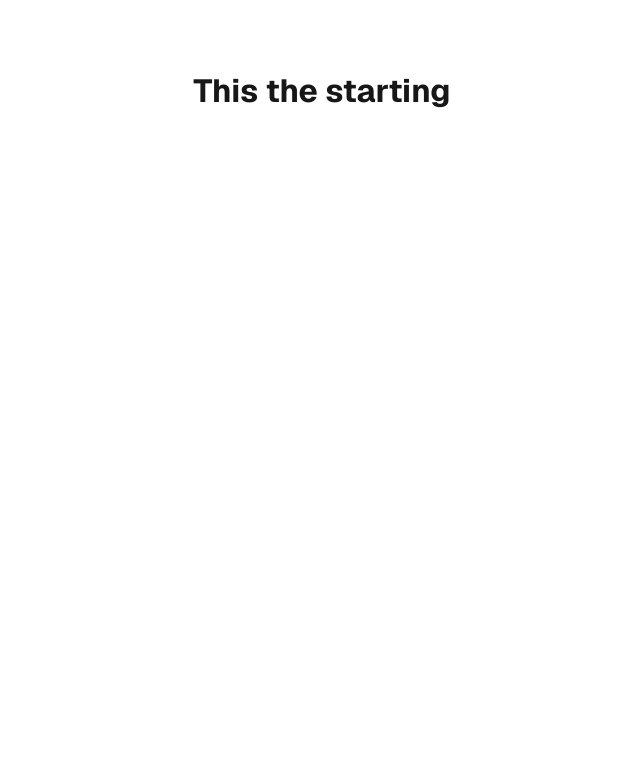
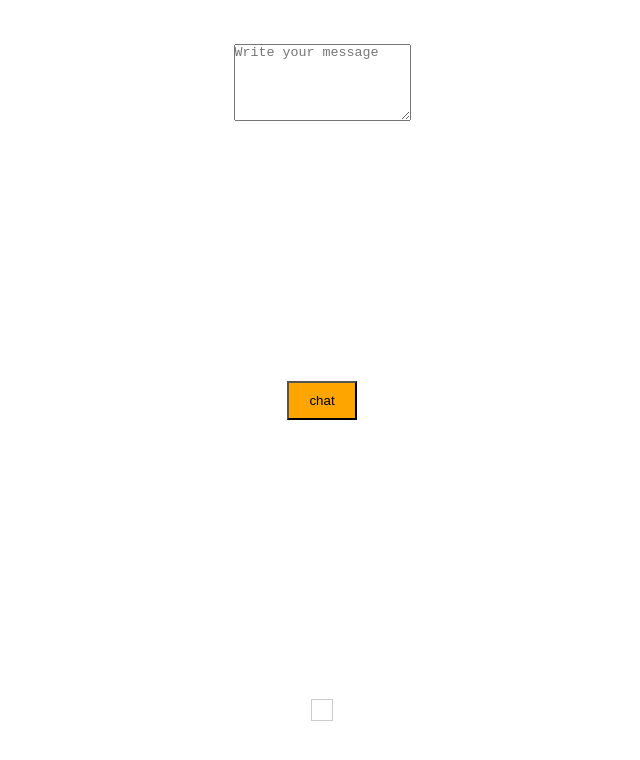
Before and after one commit to Kane-dylan/NextResume, a Next.js app: page / in a window 1280 px wide. Shown: the top 760 px of the page, without its empty margins (318-958 px from the left). Built offline with nearby package versions, Linux system fonts and the light colour scheme.

Commit message:
api connected

```diff
--- a/app/api/chat/route.ts
+++ b/app/api/chat/route.ts
@@ -1,14 +1,49 @@
-import axios, { Axios } from "axios";
+import { NextRequest, NextResponse } from "next/server";
 
-const openai = new Axios ({
-  apiKey:process.env.OPENROUTER_API_KEY;
-});
+export const runtime = 'edge'; // optional, if using streaming or edge functions
 
-export async function POST(request){
+export async function POST(req: NextRequest) {
+  const apiKey = process.env.COHERE_API_KEY;
+
+  if (!apiKey) {
+    console.error("Missing COHERE_API_KEY");
+    return NextResponse.json(
+      { error: "API key not configured" },
+      { status: 500 }
+    );
+  }
+
+  const { prompt } = await req.json();
+
   try {
-    const {message}= await request.json();
+    const response = await fetch("https://api.cohere.ai/v1/chat", {
+      method: "POST",
+      headers: {
+        "Content-Type": "application/json",
+        Authorization: `Bearer ${apiKey}`
+      },
+      body: JSON.stringify({
+        model: "command-r-plus", // Updated to a stable model
+        message: prompt, // Cohere uses 'message' not 'messages'
+      }),
+    });
 
-  } catch (error) {
+    if (!response.ok) {
+      const err = await response.text();
+      console.error("Cohere error:", err);
+      return NextResponse.json(
+        { error: "Cohere API error" },
+        { status: 500 }
+      );
+    }
 
+    const result = await response.json();
+    return NextResponse.json({ content: result.text }); // Cohere returns 'text' not 'choices'
+  } catch (err) {
+    console.error("Fetch error:", err);
+    return NextResponse.json(
+      { error: "Failed to process request" },
+      { status: 500 }
+    );
   }
 }
--- a/app/page.js
+++ b/app/page.js
@@ -1,10 +1,69 @@
-import Image from "next/image";
+"use client";
+
+// import { headers } from "next/headers";
 import styles from "./page.module.css";
+import { useState } from "react";
 
 export default function Home() {
+  const [message, setMessage] = useState("");
+  const [response, setResponse] = useState("");
+  const [streaming, setStreaming] = useState("");
+  const [loading, setLoading] = useState("");
+  const [streamResponse, setStreamResponse] = useState("");
+
+  const handleChat = async () => {
+    setLoading(true);
+    setResponse("");
+
+    try {
+      const res = await fetch("/api/chat", {
+        method: "POST",
+        headers: { "Content-Type": "application/json" },
+        body: JSON.stringify({ prompt: message }), // Use the message state
+      });
+
+      const data = await res.json();
+
+      if (data.error) {
+        setResponse("Error: " + data.error);
+      } else {
+        setResponse(data.content);
+      }
+    } catch (error) {
+      setResponse("Error: " + error.message);
+    }
+
+    setLoading(false);
+  };
+
   return (
     <div className={styles.page}>
-      <h1>This the starting</h1>
+      <div>
+        <textarea
+          value={message}
+          onChange={(e) => setMessage(e.target.value)}
+          placeholder="Write your message"
+          rows={5}
+          style={{ width: "100%", marginBottom: "10px" }}
+        />
+      </div>
+      <div>
+        <button
+          onClick={handleChat}
+          style={{ padding: "10px 20px", backgroundColor: "orange" }}
+        >
+          {loading ? "Loading..." : "chat"}
+        </button>
+      </div>
+      <div
+        style={{
+          border: "1px solid #ccc",
+          padding: "10px",
+          whiteSpace: "pre-wrap",
+        }}
+      >
+        {response}
+      </div>
     </div>
   );
 }
--- a/package.json
+++ b/package.json
@@ -9,7 +9,6 @@
     "lint": "next lint"
   },
   "dependencies": {
-    "axios": "^1.11.0",
     "next": "15.4.6",
     "react": "19.1.0",
     "react-dom": "19.1.0"
```
Also changed, not shown: 1 other file (tests, documents, lock files or other folders).
